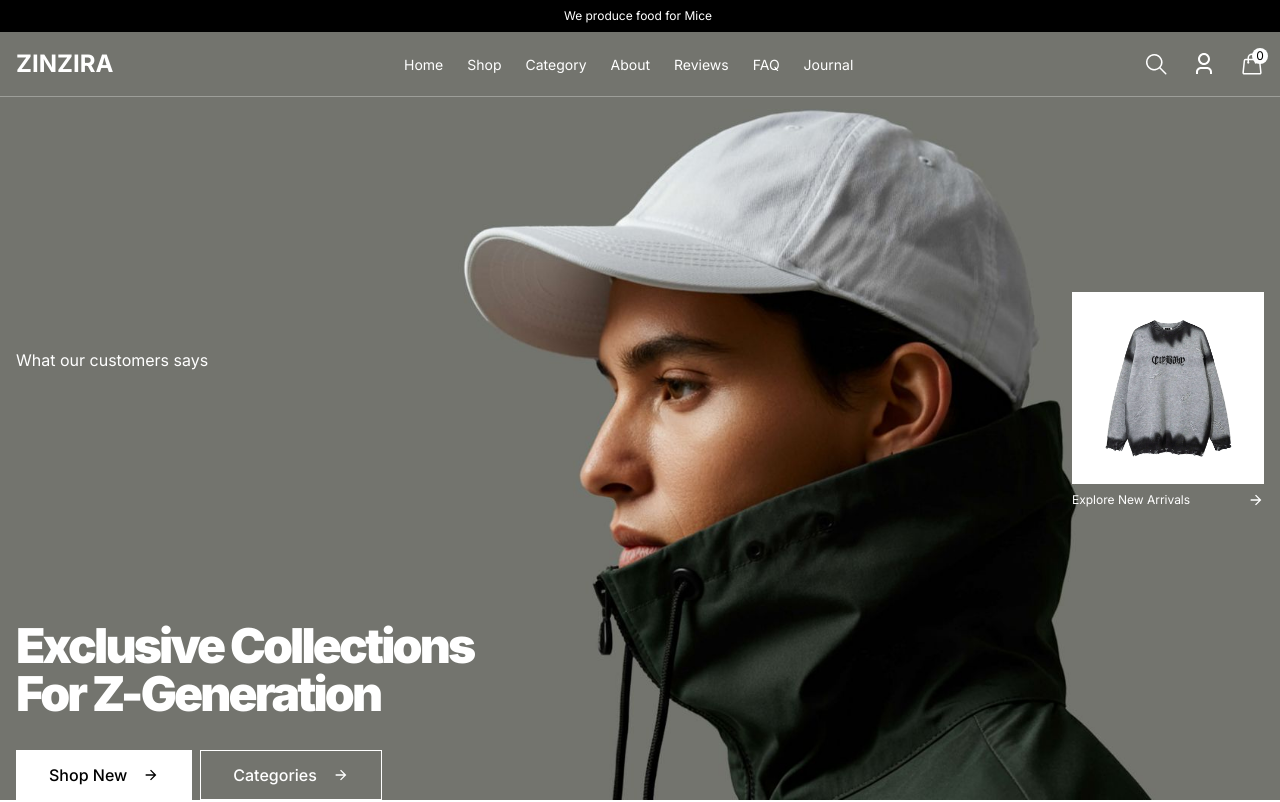
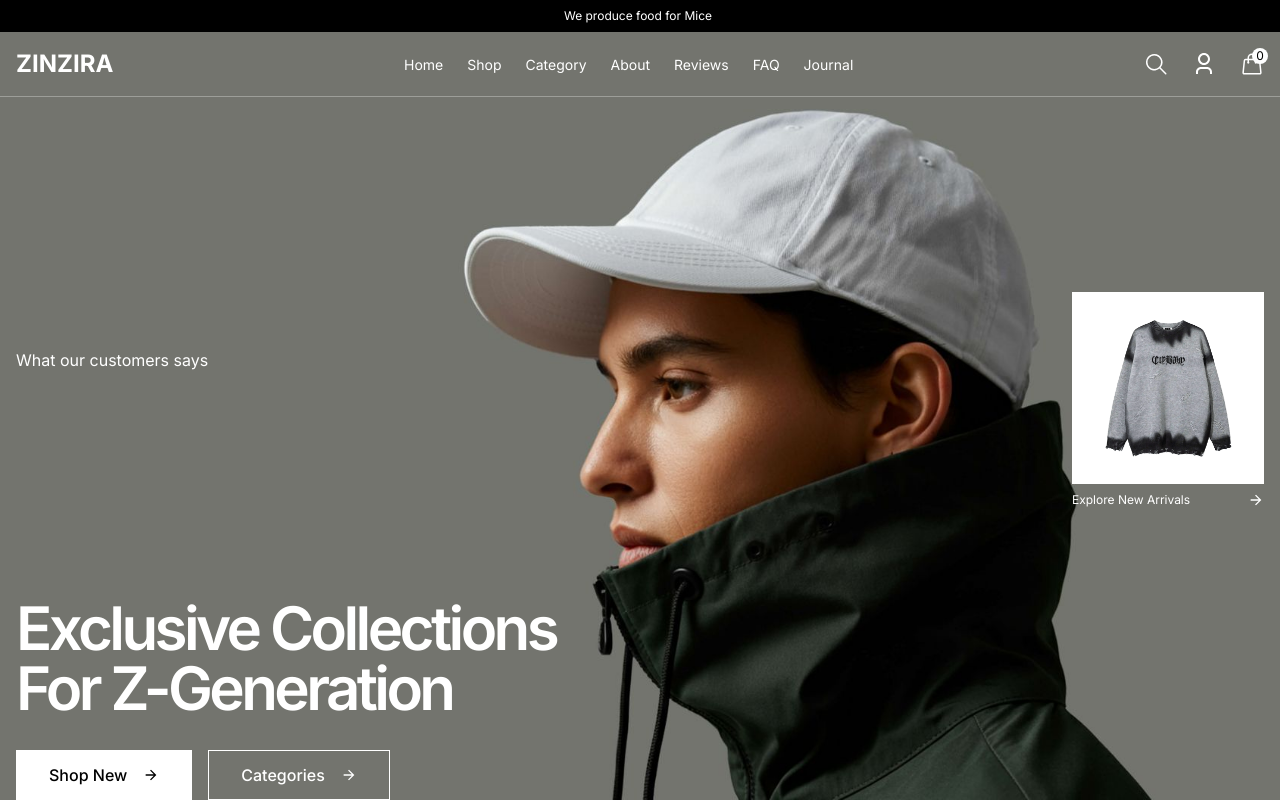
Before and after one commit to saeidsh777/shop, a Next.js app: page / in a window 1280 px wide. Shown: the top 802 px of the page. Built offline with nearby package versions, Linux system fonts and the light colour scheme; no server answers.

Commit message:
FEAT: Create header title component

```diff
--- a/src/Components/Templates/HomeTemplate/Header/HeaderTitle/HeaderTitle.tsx
+++ b/src/Components/Templates/HomeTemplate/Header/HeaderTitle/HeaderTitle.tsx
@@ -3,11 +3,11 @@
 export default function HeaderTitle() {
     return (
         <div>
-            <h1 className="font-black text-5xl mb-8">
+            <h1 className="mb-8">
                 Exclusive Collections
                 <br /> For Z-Generation
             </h1>
-            <div className="flex items-center gap-2">
+            <div className="flex flex-col sm:flex-row sm:items-center gap-4">
                 <GlobalBtn type={1} href="/shop" title="Shop New"/>
                 <GlobalBtn type={2} href="/" title="Categories"/>
             </div>
```
